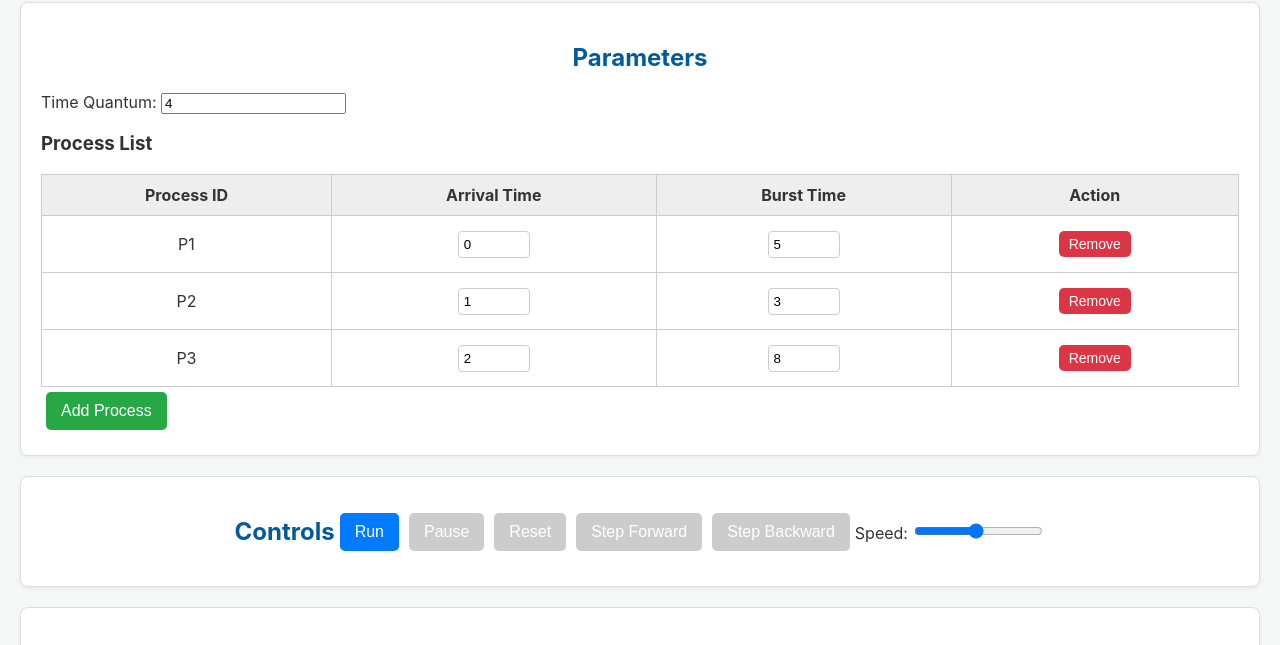
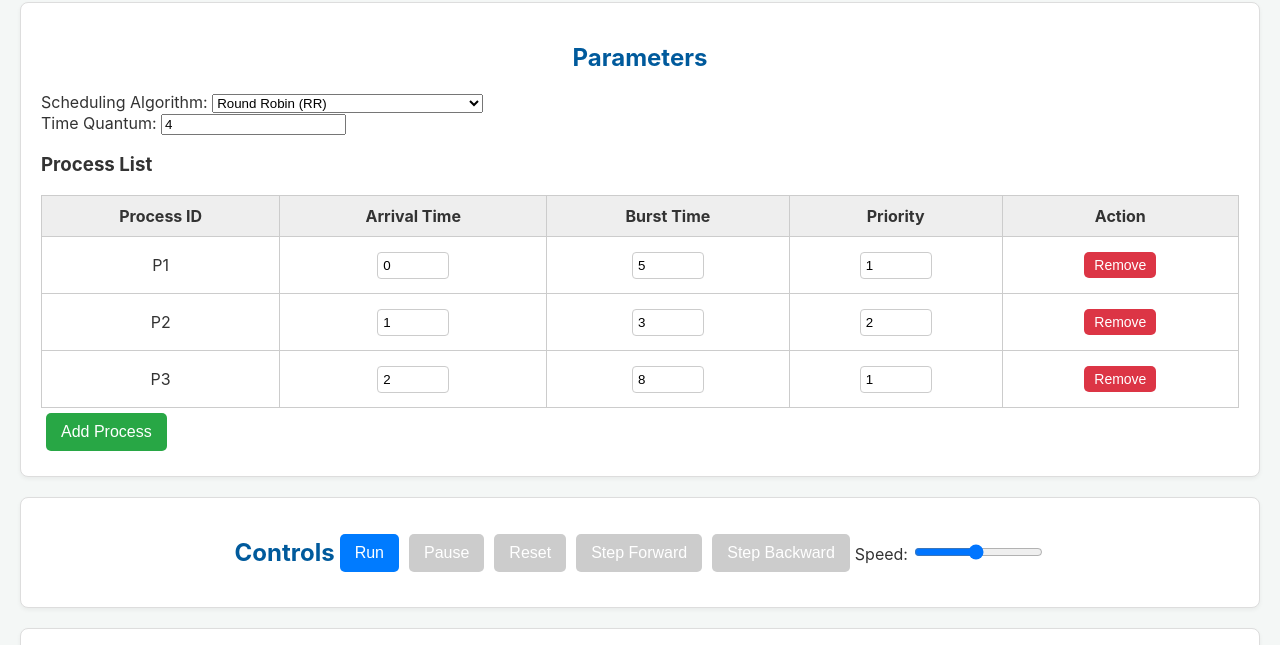
Before and after one commit to DivijPandita/Scheduling-Visualizer, a plain HTML site: page index.html in a window 1280 px wide. Shown: the part 100-745 px from the top of the page. Drawn offline with Linux system fonts and the light colour scheme.

Commit message:
added feature to choose from scheduling algorithms

```diff
--- a/index.html
+++ b/index.html
@@ -13,9 +13,20 @@
     <div class="container" id="input-section">
     <h2>Parameters</h2>
     <div>
+        <label for="algorithm-select">Scheduling Algorithm:</label>
+        <select id="algorithm-select">
+            <option value="RR">Round Robin (RR)</option>
+            <option value="FCFS">First-Come, First-Serve (FCFS)</option>
+            <option value="SJF">Shortest Job First (SJF - Non-Preemptive)</option>
+            <option value="PRIORITY">Priority (Non-Preemptive)</option>
+        </select>
+    </div>
+
+    <div id="time-quantum-div">
         <label for="time-quantum">Time Quantum:</label>
         <input type="number" id="time-quantum" value="4" min="1">
     </div>
+
     <div id="process-list">
         <h3>Process List</h3>
         <table id="process-table">
@@ -24,6 +35,7 @@
                     <th>Process ID</th>
                     <th>Arrival Time</th>
                     <th>Burst Time</th>
+                    <th class="priority-col">Priority</th>
                     <th>Action</th>
                 </tr>
             </thead>
@@ -32,18 +44,21 @@
                     <td>P1</td>
                     <td><input type="number" value="0" min="0"></td>
                     <td><input type="number" value="5" min="1"></td>
+                    <td class="priority-col"><input type="number" value="1" min="1"></td>
                     <td><button class="remove-btn">Remove</button></td>
                 </tr>
                 <tr>
                     <td>P2</td>
                     <td><input type="number" value="1" min="0"></td>
                     <td><input type="number" value="3" min="1"></td>
+                    <td class="priority-col"><input type="number" value="2" min="1"></td>
                     <td><button class="remove-btn">Remove</button></td>
                 </tr>
                  <tr>
                     <td>P3</td>
                     <td><input type="number" value="2" min="0"></td>
                     <td><input type="number" value="8" min="1"></td>
+                    <td class="priority-col"><input type="number" value="1" min="1"></td>
                     <td><button class="remove-btn">Remove</button></td>
                 </tr>
             </tbody>
```
Lines whose indentation alone changed are shown as unchanged.
